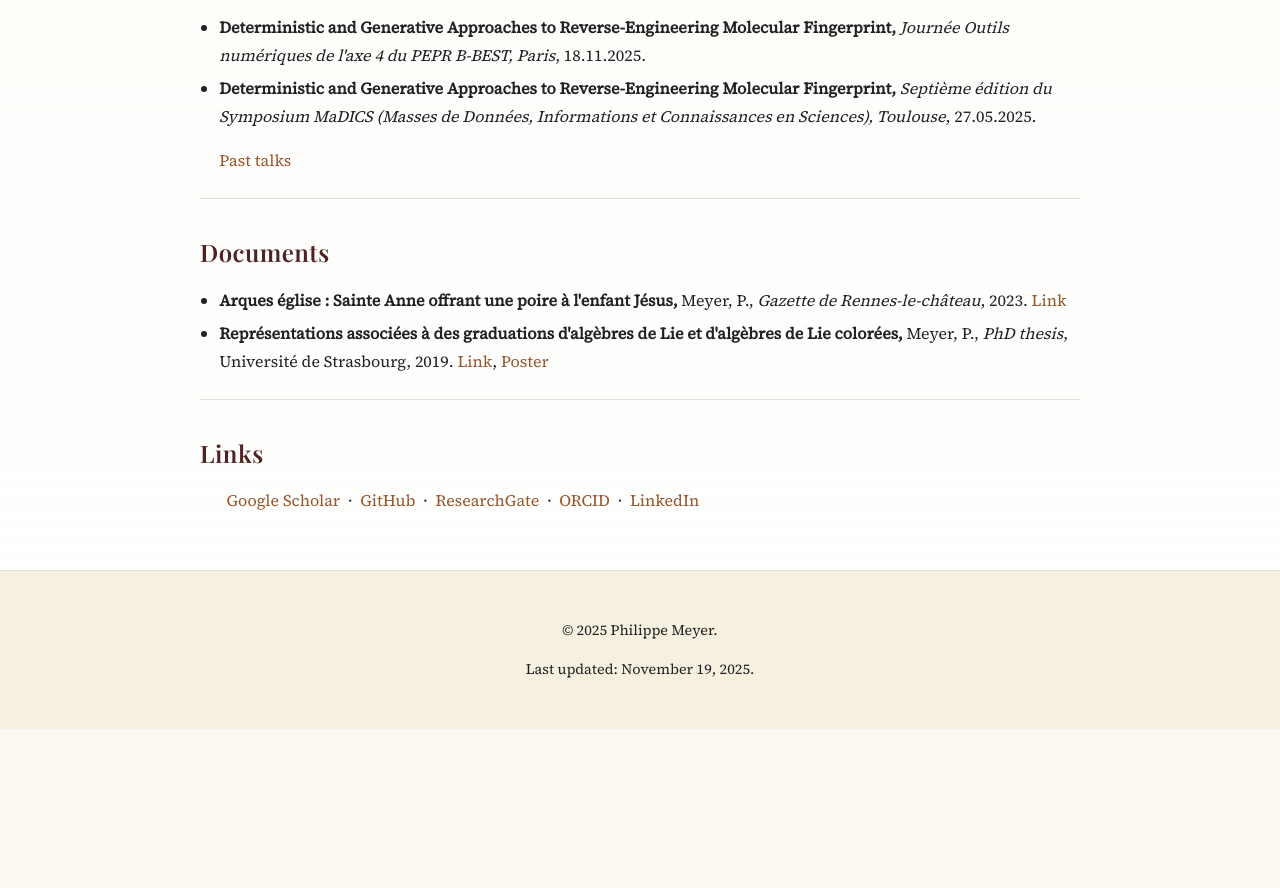
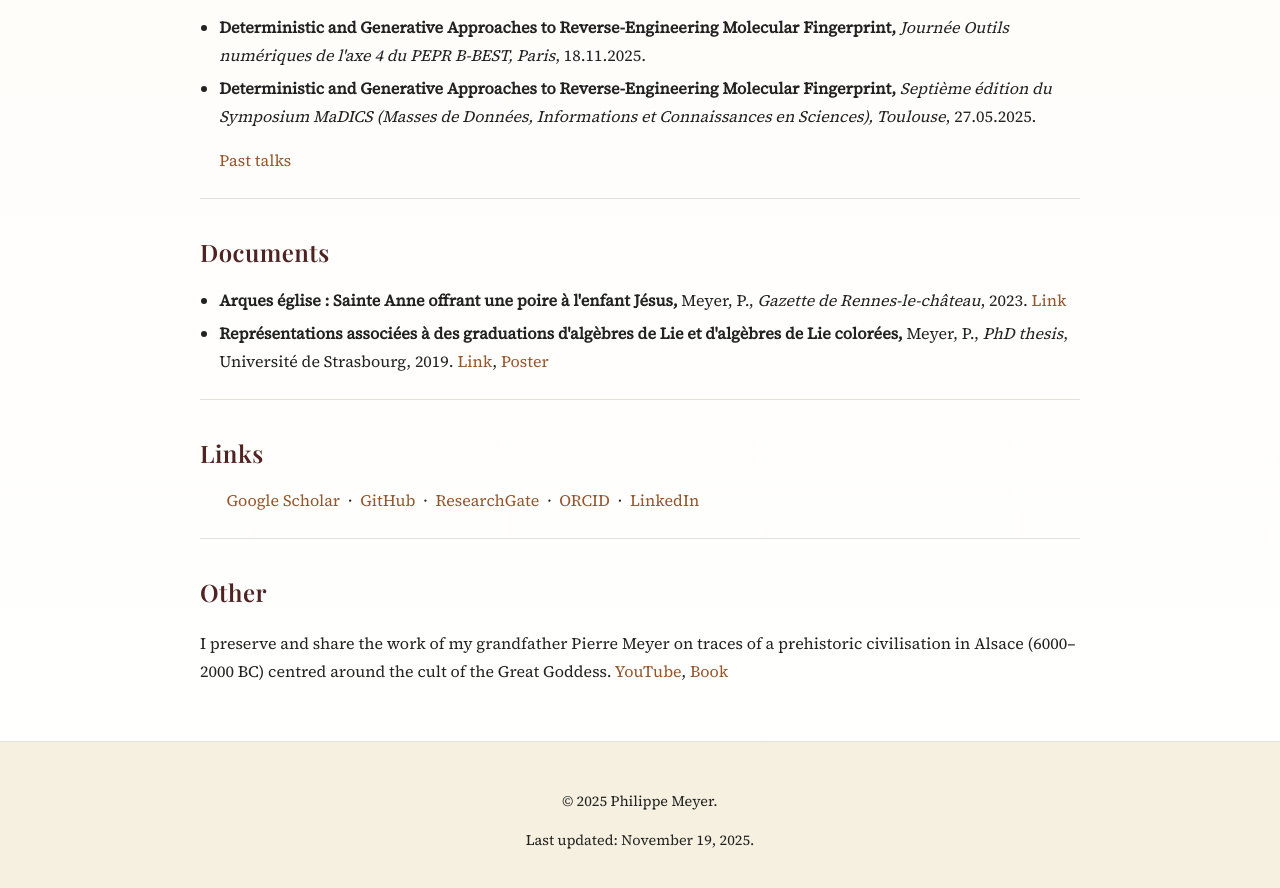
Before and after one commit to PhilippeMeyer68/philippemeyer68.github.io, a Jekyll site: the page built from index.md, in a window 1280 px wide and 900 px high, scrolled down 1552 px. Shown: the top 888 px of the window. Built offline with Jekyll 4.4.1, drawn with Linux system fonts in a browser that asks for light colours; before the commit the page ends 2281 px from its top, so only the background shows below that.

Commit message:
feat: great goddess project

```diff
--- a/index.md
+++ b/index.md
@@ -188,3 +188,15 @@ title: "Home"
     <span>&nbsp;&middot;&nbsp;</span>
     <a href="https://www.linkedin.com/in/philippemeyer68" target="_blank" rel="noopener">LinkedIn</a>
 </section>
+
+<section class="section">
+  <div class="section-header">
+    <h3 class="section-title">Other</h3>
+  </div>
+  <p>
+    I preserve and share the work of my grandfather Pierre Meyer on traces of a prehistoric civilisation in Alsace (6000–2000 BC) centred around the cult of the Great Goddess.
+    <a href="https://www.youtube.com/@mysteresdelagrandedeesse112/" target="_blank" rel="noopener">
+      YouTube</a>,
+    <a href="https://amzn.eu/d/gH21WYH" target="_blank" rel="noopener">Book</a>
+    </p>
+</section>
```
